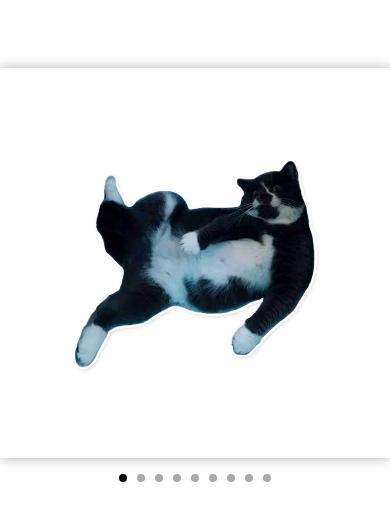
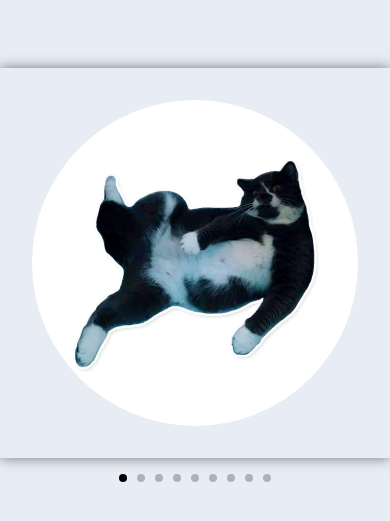
Before and after one commit to AlfClausen/react-native-category-slider, a React Native app: screen / in a window 390 px wide. Shown: the part 147-668 px from the top of the page. Built offline with nearby package versions, Linux system fonts and the light colour scheme.

Commit message:
Add bgColor

```diff
--- a/src/components/HorizontalScroll.js
+++ b/src/components/HorizontalScroll.js
@@ -18,7 +18,7 @@ const styles = StyleSheet.create({
     containerShadow: {
         shadowColor: '#000000',
         shadowRadius: 12,
-        shadowOpacity: 0.3
+        shadowOpacity: 0.5
     }
 })
 
@@ -67,7 +67,7 @@ export default class HorizontalScroll extends Component {
                             { data.map((_, i) => {
                                 const opacity = position.interpolate({
                                     inputRange: [i - 1, i, i + 1],
-                                    outputRange: [0.34, 1, 0.34],
+                                    outputRange: [0.25, 1, 0.25],
                                     extrapolate: 'clamp'
                                 })
                                 return (
--- a/src/sagas/stickers.js
+++ b/src/sagas/stickers.js
@@ -2,6 +2,7 @@ const data = [
     {
         category: 'cats',
         title: 'Котэ',
+        color: 'rgba(140, 160, 200, 0.20)',
         stickers: [
             {
                 key: 0,
--- a/src/screens/StickersList.js
+++ b/src/screens/StickersList.js
@@ -12,10 +12,9 @@ import StickerItem from './components/StickerItem'
 
 export default class StickersList extends Component {
     render() {
-        const { category, stickers } = getStickers()[0]
+        const { category, color, stickers } = getStickers()[0]
         return (
-            <Screen>
-                <View isFlexible justify="center">
+            <View isFlexible justify="center" style={{ backgroundColor: color }}>
                 <HorizontalScroll
                     hasDots
                     hasTint
@@ -34,7 +33,6 @@ export default class StickersList extends Component {
                     }}
                 />
             </View>
-            </Screen>
         )
     }
 }
```
Lines whose indentation alone changed are shown as unchanged.
